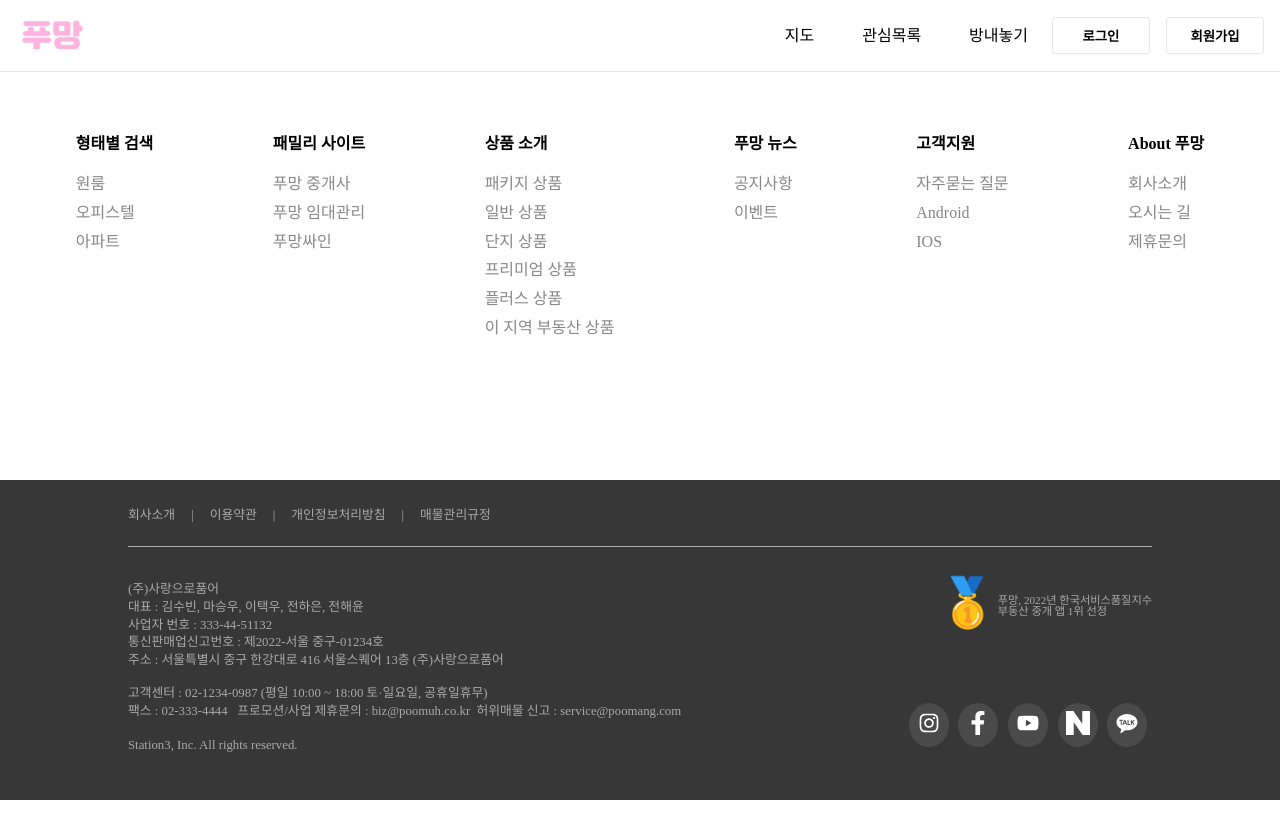
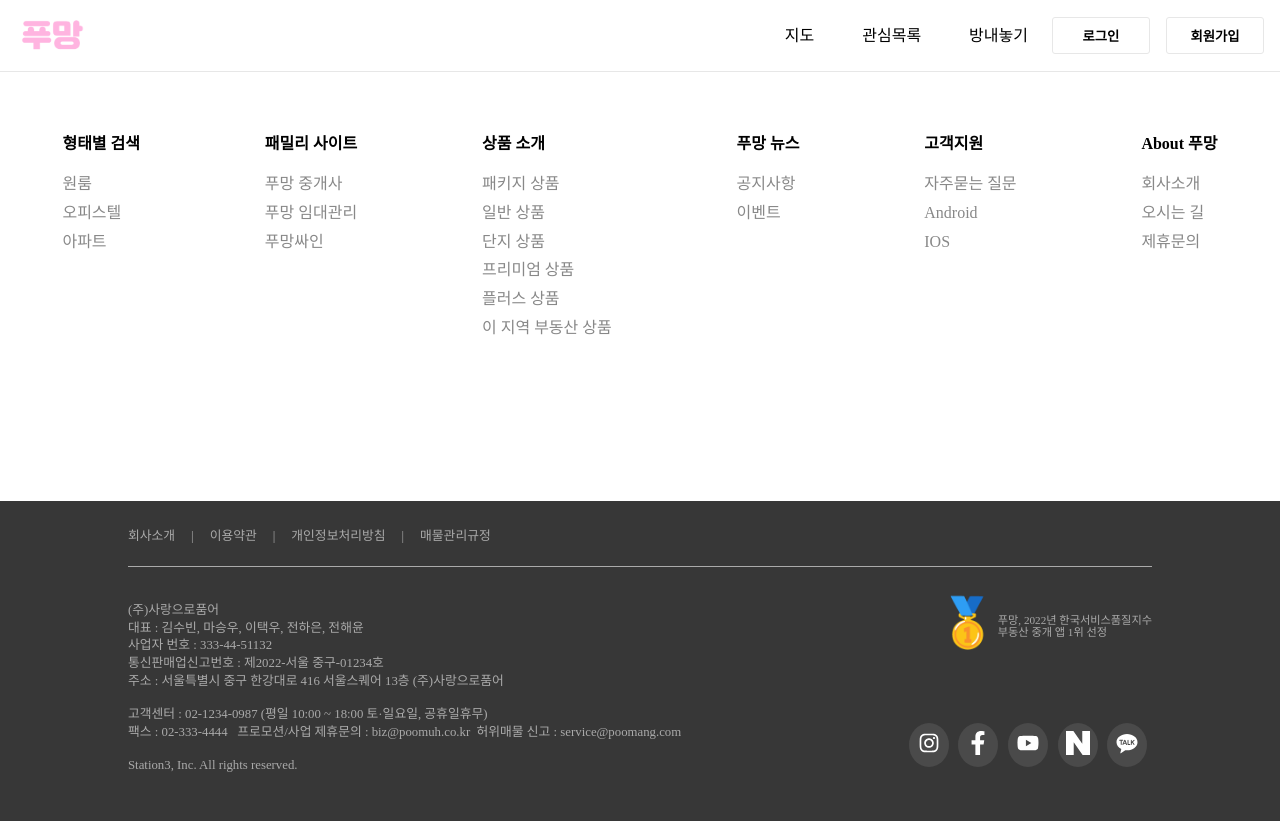
Before and after one commit to 0teklee/Poomuh-front, a React (Create React App) app: page / in a window 1280 px wide. Before the commit the page ends 800 px from the top, so only its background shows below. Built offline with nearby package versions, Linux system fonts and the light colour scheme; a web font is replaced by a local one.

Commit message:
[Modify] Footer 스타일 변경:화면 하단에 위치

```diff
--- a/src/components/footer/Footer.js
+++ b/src/components/footer/Footer.js
@@ -77,10 +77,8 @@
 export default Footer;
 
 const FooterContainer = styled.div`
-  position: absolute;
   width: 100%;
   height: 20rem;
-  bottom: 0;
   color: rgb(170, 170, 170);
   background-color: rgb(55, 55, 55);
   // font-family: 'Spoqa Han Sans Neo', 'sans-serif';
--- a/src/pages/main/Main.js
+++ b/src/pages/main/Main.js
@@ -7,6 +7,7 @@
     <>
       <Header />
       <MainContainer>
+        <MainContentBox>
           <ListBox>
             <Title>형태별 검색</Title>
             <Link>원룸</Link>
@@ -45,6 +46,7 @@
             <Link>오시는 길</Link>
             <Link>제휴문의</Link>
           </ListBox>
+        </MainContentBox>
       </MainContainer>
       <Footer />
     </>
@@ -54,10 +56,13 @@
 export default Main;
 
 const MainContainer = styled.div`
+  width: 100%;
+`;
+const MainContentBox = styled.div`
   font-size: 1rem;
   display: flex;
   justify-content: space-around;
-  margin: 0 1rem;
+  margin: 0 0 7rem 0;
 `;
 
 const ListBox = styled.div`
```
Lines whose indentation alone changed are shown as unchanged.
